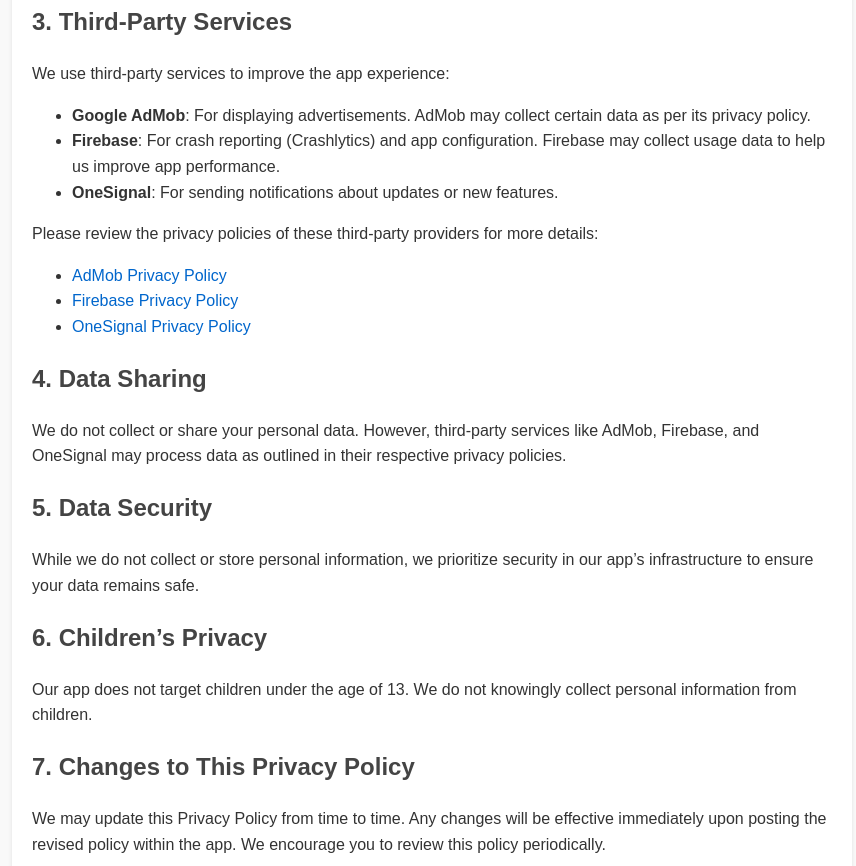
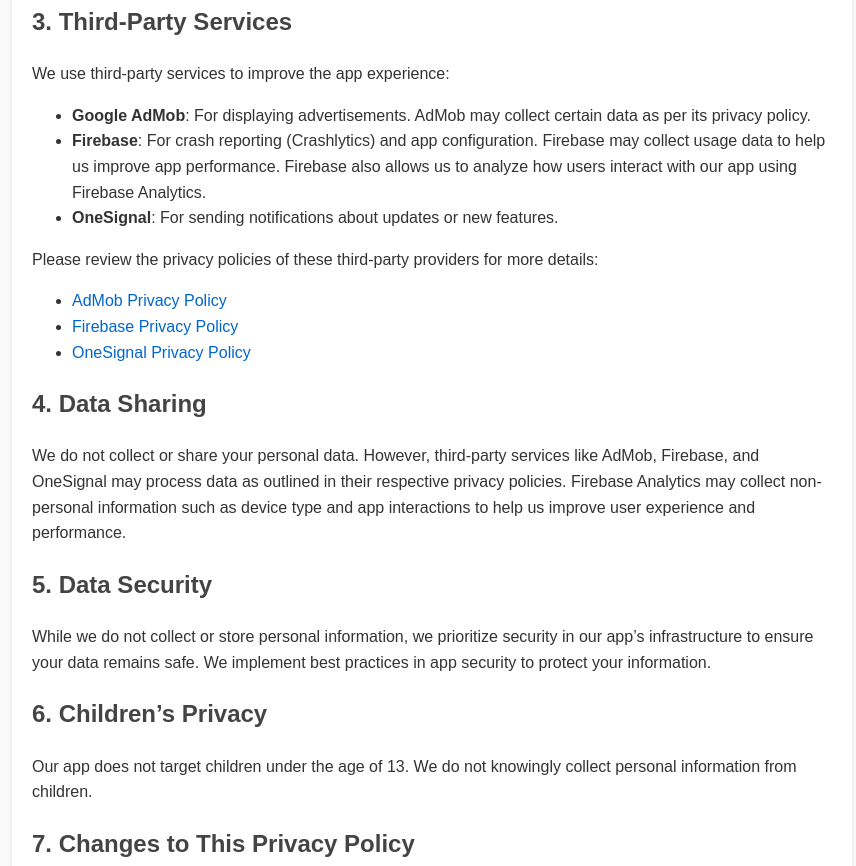
Before and after one commit to vdhruvdev1206/4kwallpaper_privacy, a plain HTML site: page index.html in a window 1280 px wide. Shown: the part 852-1718 px from the top of the page, without its empty margins (208-1064 px from the left). Drawn offline with Linux system fonts and the light colour scheme.

Commit message:
Update index.html

```diff
--- a/index.html
+++ b/index.html
@@ -45,7 +45,7 @@
         <h1>Privacy Policy</h1>
         <p><strong>Effective Date:</strong> 17/12/2024</p>
 
-        <p><strong>4K Wallpaper</strong> we are committed to protecting your privacy. This Privacy Policy explains how we collect, use, and disclose information when you use our app. By using 4K Wallpaper, you agree to the practices described in this policy.</p>
+        <p><strong>4K Wallpaper</strong> is committed to protecting your privacy. This Privacy Policy explains how we collect, use, and disclose information when you use our app. By using 4K Wallpaper, you agree to the practices described in this policy.</p>
 
         <h2>1. Information We Collect</h2>
         <p>We do not collect any personal information from users. However, our app requires certain permissions for functionality:</p>
@@ -73,7 +73,7 @@
         <p>We use third-party services to improve the app experience:</p>
         <ul>
             <li><strong>Google AdMob</strong>: For displaying advertisements. AdMob may collect certain data as per its privacy policy.</li>
-            <li><strong>Firebase</strong>: For crash reporting (Crashlytics) and app configuration. Firebase may collect usage data to help us improve app performance.</li>
+            <li><strong>Firebase</strong>: For crash reporting (Crashlytics) and app configuration. Firebase may collect usage data to help us improve app performance. Firebase also allows us to analyze how users interact with our app using Firebase Analytics.</li>
             <li><strong>OneSignal</strong>: For sending notifications about updates or new features.</li>
         </ul>
         <p>Please review the privacy policies of these third-party providers for more details:</p>
@@ -84,10 +84,10 @@
         </ul>
 
         <h2>4. Data Sharing</h2>
-        <p>We do not collect or share your personal data. However, third-party services like AdMob, Firebase, and OneSignal may process data as outlined in their respective privacy policies.</p>
+        <p>We do not collect or share your personal data. However, third-party services like AdMob, Firebase, and OneSignal may process data as outlined in their respective privacy policies. Firebase Analytics may collect non-personal information such as device type and app interactions to help us improve user experience and performance.</p>
 
         <h2>5. Data Security</h2>
-        <p>While we do not collect or store personal information, we prioritize security in our app’s infrastructure to ensure your data remains safe.</p>
+        <p>While we do not collect or store personal information, we prioritize security in our app’s infrastructure to ensure your data remains safe. We implement best practices in app security to protect your information.</p>
 
         <h2>6. Children’s Privacy</h2>
         <p>Our app does not target children under the age of 13. We do not knowingly collect personal information from children.</p>
```
